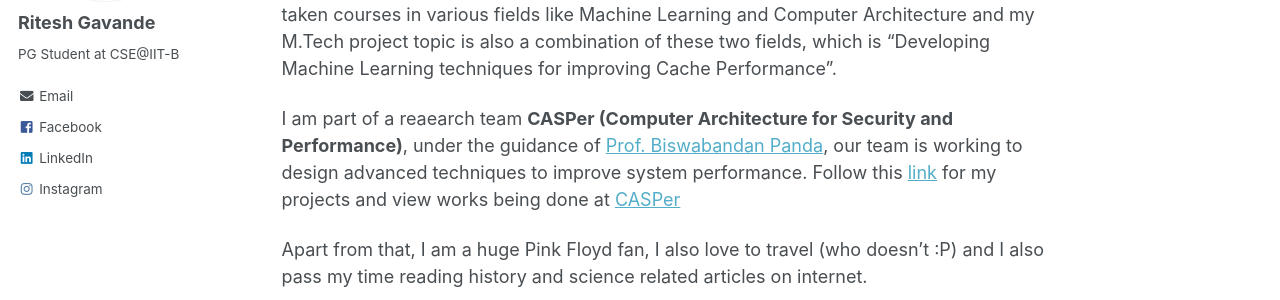
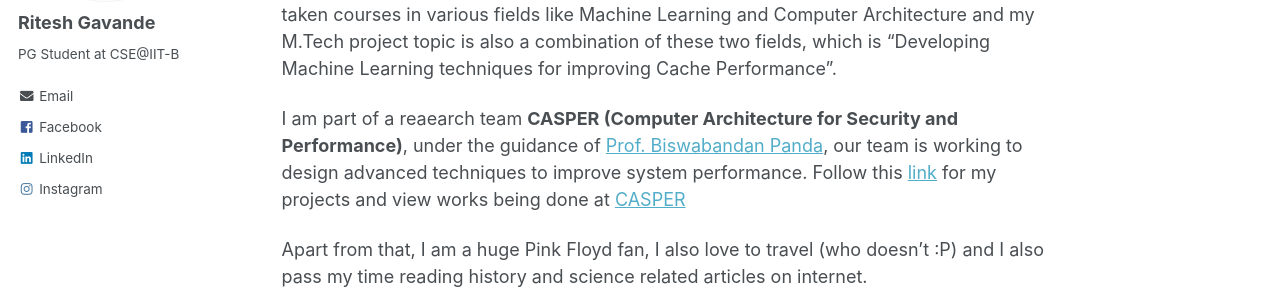
Before and after one commit to Riteshgvnd/riteshgvnd.github.io, a Jekyll site: the page built from _pages/about.md, in a window 1280 px wide. Shown: the part 291-591 px from the top of the page. Built offline with Jekyll 4.4.1, drawn with Linux system fonts in a browser that asks for light colours.

```diff
--- a/_pages/about.md
+++ b/_pages/about.md
@@ -16,7 +16,7 @@ redirect_from:
 
 I am Ritesh, from [Chhindwara](https://en.wikipedia.org/wiki/Chhindwara), a small city in Madhya Pradesh. I completed my B.E. from [SGSITS, Indore](http://www.sgsits.ac.in/) in Electronics & Telecommunication. Currently, I am pursuing M. Tech from Computer Science and Engineering department at [IIT Bombay](https://www.iitb.ac.in/). After coming to IITB I have taken courses in various fields like Machine Learning and Computer Architecture and my M.Tech project topic is also a combination of these two fields, which is  "Developing Machine Learning techniques for improving Cache Performance".
 
-I am part of a reaearch team  **CASPer (Computer Architecture for Security and Performance)**, under the guidance of [Prof. Biswabandan Panda](https://www.cse.iitb.ac.in/~biswa/), our team is working to design advanced techniques to improve system performance. Follow this [link](https://riteshgvnd.github.io/projects/) for my projects and view works being done at [CASPer](https://casper-iitb.github.io/)
+I am part of a reaearch team  **CASPER (Computer Architecture for Security and Performance)**, under the guidance of [Prof. Biswabandan Panda](https://www.cse.iitb.ac.in/~biswa/), our team is working to design advanced techniques to improve system performance. Follow this [link](https://riteshgvnd.github.io/projects/) for my projects and view works being done at [CASPER](https://casper-iitb.github.io/)
 
 Apart from that, I am a huge Pink Floyd fan, I also love to travel (who doesn't :P) and I also pass my time reading history and science related articles on internet.
 
```
